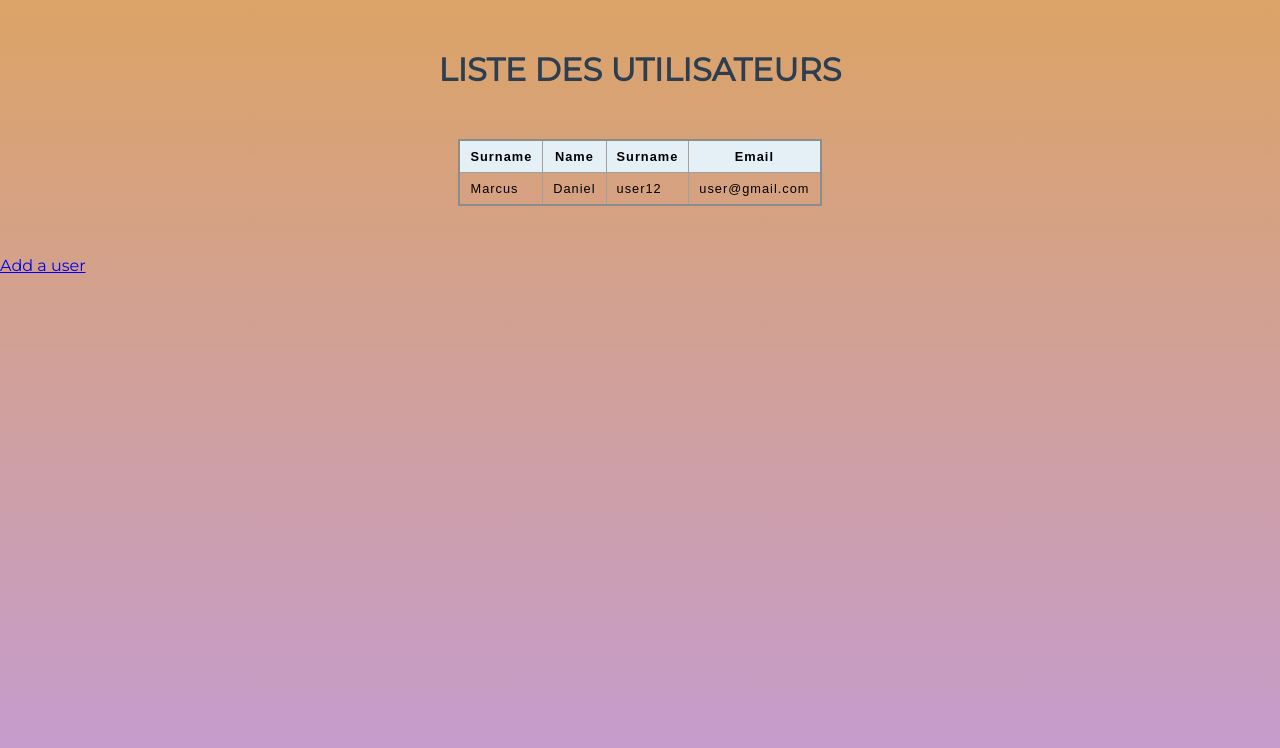
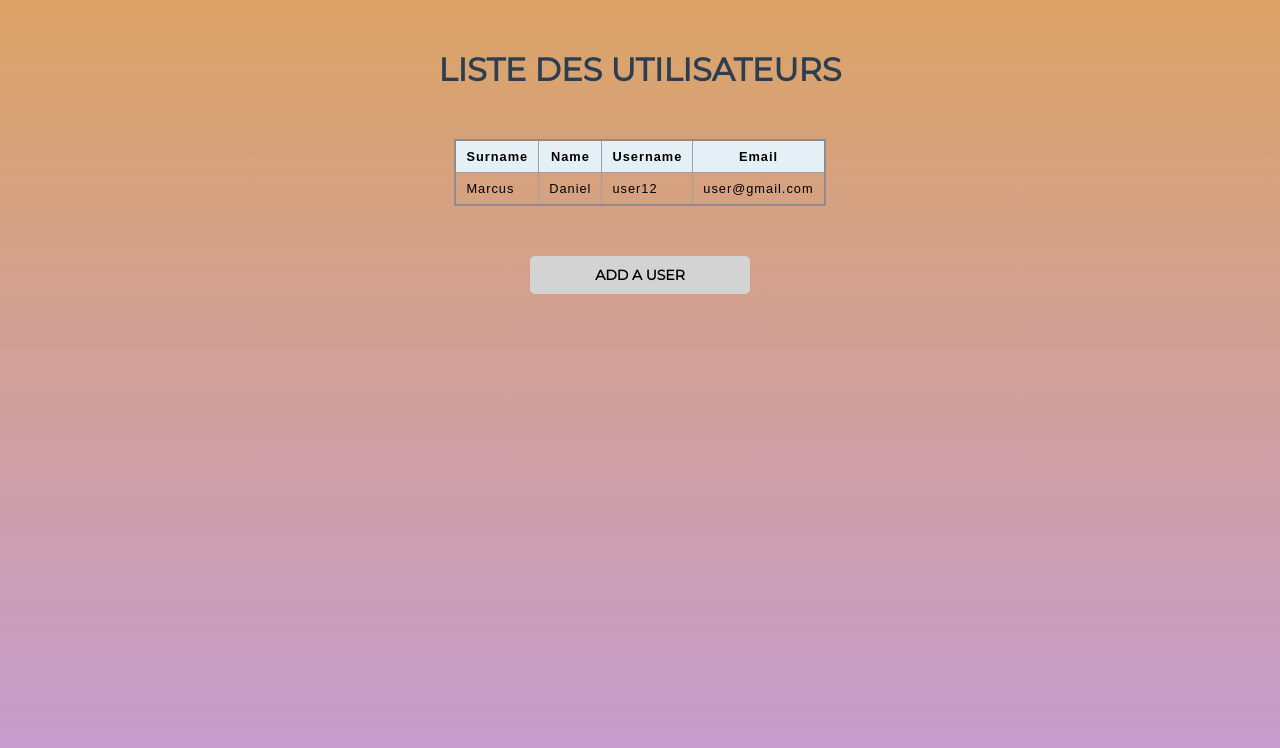
Before and after one commit to Elymak/my-app-react, a React (Create React App) app: page / in a window 1280 px wide. Shown: the top 748 px of the page. Built offline with nearby package versions, Linux system fonts and the light colour scheme; no server answers.

Commit message:
fix boutons de navigation

```diff
--- a/src/components/users/ListUsers.css
+++ b/src/components/users/ListUsers.css
@@ -39,3 +39,18 @@ tfoot th {
 tfoot td {
   font-weight: bold;
 }
+
+a {
+  background: lightgrey;
+  font-weight: bold;
+  color: black;
+  border-radius: 5px;
+  padding: 10px;
+  text-decoration: none;
+  font-size: 14px;
+  text-transform: uppercase;
+  display: block;
+  width: 200px;
+  text-align: center;
+  margin: 50px auto;
+}
--- a/src/components/users/ListUsers.js
+++ b/src/components/users/ListUsers.js
@@ -38,7 +38,7 @@ export default function ListUsers() {
                     <tr>
                         <th>Surname</th>
                         <th>Name</th>
-                        <th>Surname</th>
+                        <th>Username</th>
                         <th>Email</th>
                     </tr>
                 </thead>
```
